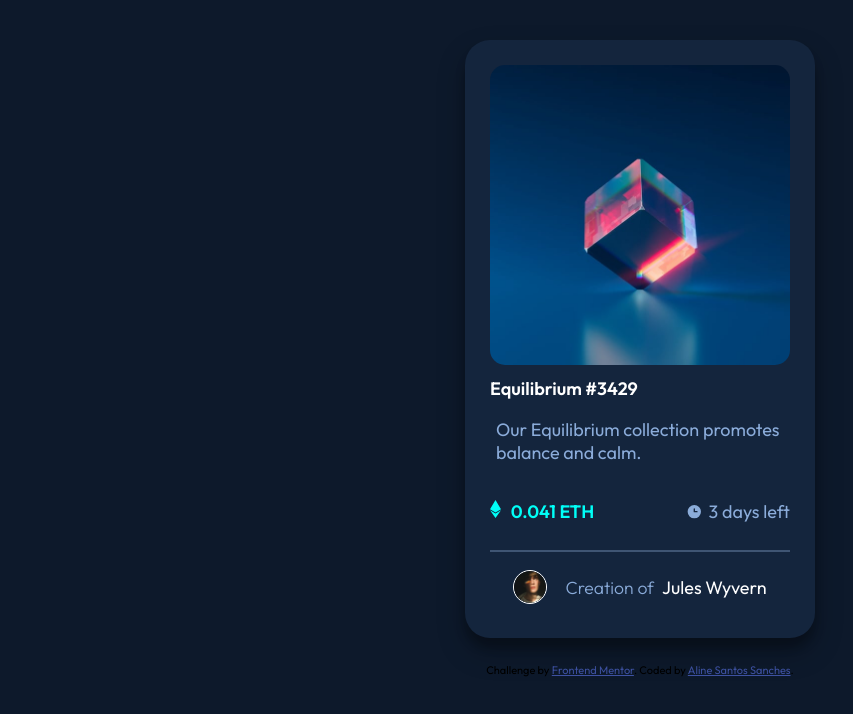
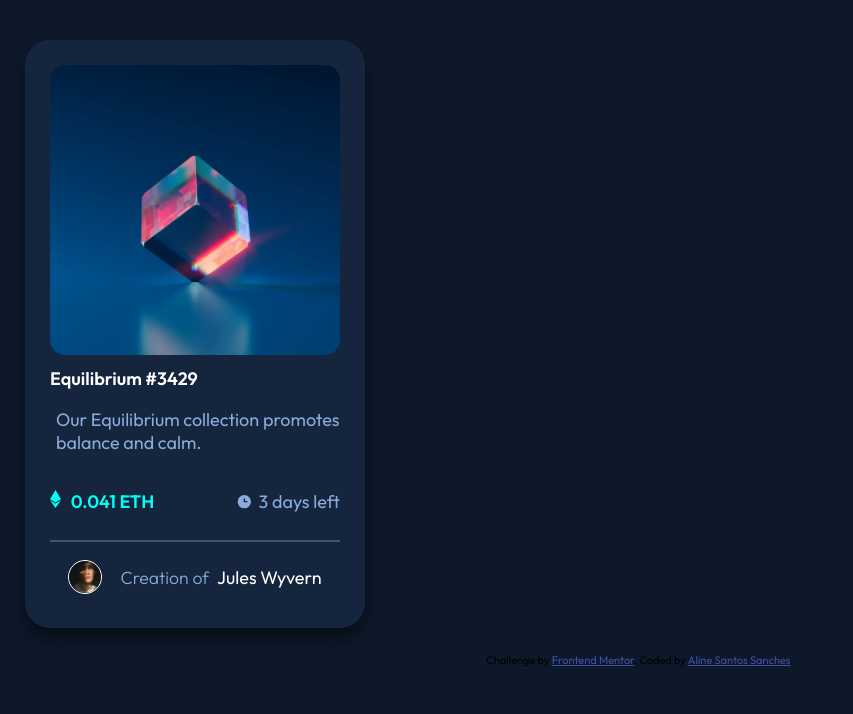
Before and after one commit to alnsanches/nft-preview-card-component, a plain HTML site: page index.html in a window 1280 px wide. Shown: the whole page, without its empty margins (0-853 px from the left). Drawn offline with Linux system fonts and the light colour scheme.

Commit message:
Update style.css

```diff
--- a/css/style.css
+++ b/css/style.css
@@ -19,9 +19,9 @@ body {
 }
 
 .container {
-    display: flex;
-    flex-direction: row;
-    justify-content: center;
+    position: relative;
+    width: 100%;
+    max-width: 340px;
     align-items: center;
     padding: 25px;
     margin-top: 26px;
@@ -49,9 +49,10 @@ h1 {
 }
 
 img {
-    width: 300px;
     border-radius: 15px;
     display: block;
+    width: 100%;
+    height: auto;
 }
 
 hr {
```
